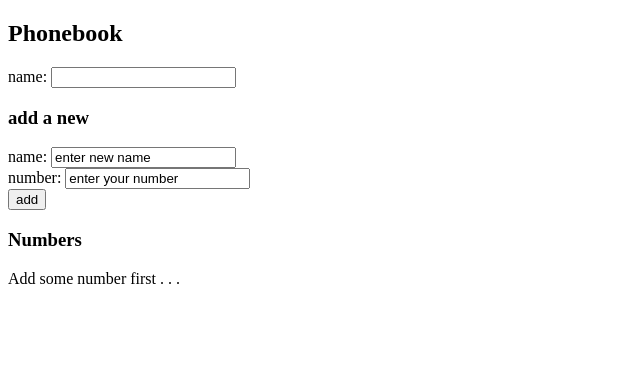
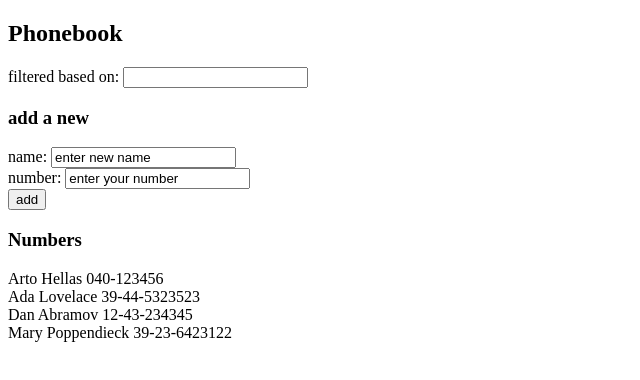
Before and after one commit to rchm4tPS/fullstack-helsinki, a React (Vite) app in the folder part2/phonebook/: page / in a window 1280 px wide. Shown: the top 380 px of the page, without its empty margins (0-640 px from the left). Built offline with nearby package versions, Linux system fonts and the light colour scheme; data requests are answered from the project's data file.

Commit message:
Finishes exercise 2.11

```diff
--- /dev/null
+++ b/part2/phonebook/db.json
@@ -0,0 +1,24 @@
+{
+  "persons":[
+    {
+      "name": "Arto Hellas",
+      "number": "040-123456",
+      "id": "1"
+    },
+    {
+      "name": "Ada Lovelace",
+      "number": "39-44-5323523",
+      "id": "2"
+    },
+    {
+      "name": "Dan Abramov",
+      "number": "12-43-234345",
+      "id": "3"
+    },
+    {
+      "name": "Mary Poppendieck",
+      "number": "39-23-6423122",
+      "id": "4"
+    }
+  ]
+}
--- a/part2/phonebook/package.json
+++ b/part2/phonebook/package.json
@@ -7,9 +7,11 @@
     "dev": "vite",
     "build": "vite build",
     "lint": "eslint .",
-    "preview": "vite preview"
+    "preview": "vite preview",
+    "server": "json-server -p 3001 db.json"
   },
   "dependencies": {
+    "axios": "^1.13.1",
     "react": "^19.1.1",
     "react-dom": "^19.1.1"
   },
@@ -22,6 +24,7 @@
     "eslint-plugin-react-hooks": "^5.2.0",
     "eslint-plugin-react-refresh": "^0.4.22",
     "globals": "^16.4.0",
+    "json-server": "^1.0.0-beta.3",
     "vite": "^7.1.7"
   }
 }
--- a/part2/phonebook/src/App.jsx
+++ b/part2/phonebook/src/App.jsx
@@ -1,4 +1,6 @@
-import { useState } from 'react'
+import { useState, useEffect } from 'react'
+import axios from 'axios'
+
 import Filter from './components/Filter'
 import PersonForm from './components/PersonForm'
 import Persons from './components/Persons'
@@ -10,14 +12,18 @@ const App = () => {
   const [newName, setNewName] = useState('enter new name')
   const [newNumber, setNewNumber] = useState('enter your number')
 
-  const renderAllNames = () =>
+  useEffect(() => {
+    axios.get('http://localhost:3001/persons')
+      .then(response => response.data)
+      .then(data => setPersons(data))
+  }, [])
+
+  const filteredNames = () =>
     persons
-      .filter(person => person.name.toLowerCase().includes(filter.toLowerCase()))
-      .map(person => (
-        <p key={person.id} className='name'>
-          {person.name} {person.number}
-        </p>
-      ))
+      .filter(person =>
+        person.name.toLowerCase().includes(filter.toLowerCase())
+      )
+
 
   const handleNewData = (event) => {
     event.preventDefault()
@@ -63,7 +69,10 @@ const App = () => {
       />
 
       <h3>Numbers</h3>
-      <Persons getAllPersons={renderAllNames} persons={persons} />
+      {persons.length > 0
+        ? <Persons getPersons={filteredNames} />
+        : "No numbers here. Try add some new numbers . . ."
+      }
     </div>
   )
 }
--- a/part2/phonebook/src/components/Filter.jsx
+++ b/part2/phonebook/src/components/Filter.jsx
@@ -1,7 +1,7 @@
 const Filter = ({
     onFilterTyping, filterName
 }) => <div>
-          name: <input type='text' onChange={onFilterTyping} value={filterName}/>
+          filtered based on: <input type='text' onChange={onFilterTyping} value={filterName}/>
       </div>
 
 export default Filter
--- a/part2/phonebook/src/components/Persons.jsx
+++ b/part2/phonebook/src/components/Persons.jsx
@@ -1,11 +1,14 @@
-const Persons = ({getAllPersons, persons}) => {
-    const renderedNames = getAllPersons()
+const Persons = ({getPersons}) => {
+    const persons = getPersons()
+
+    const renderedNames = persons.map(person => (
+        <p key={person.id} className='name'>
+          {person.name} {person.number}
+        </p>
+      ))
 
     if (renderedNames.length > 0) return (renderedNames)
-    else {
-        if (persons.length > 0 ) return "The record with than name could not be found . . ."
-        else return "Add some number first . . ."
-    }
+    else return "The record with than name could not be found . . ."
 }
 
 export default Persons
```
Also changed, not shown: 1 other file (tests, documents, lock files or other folders).
